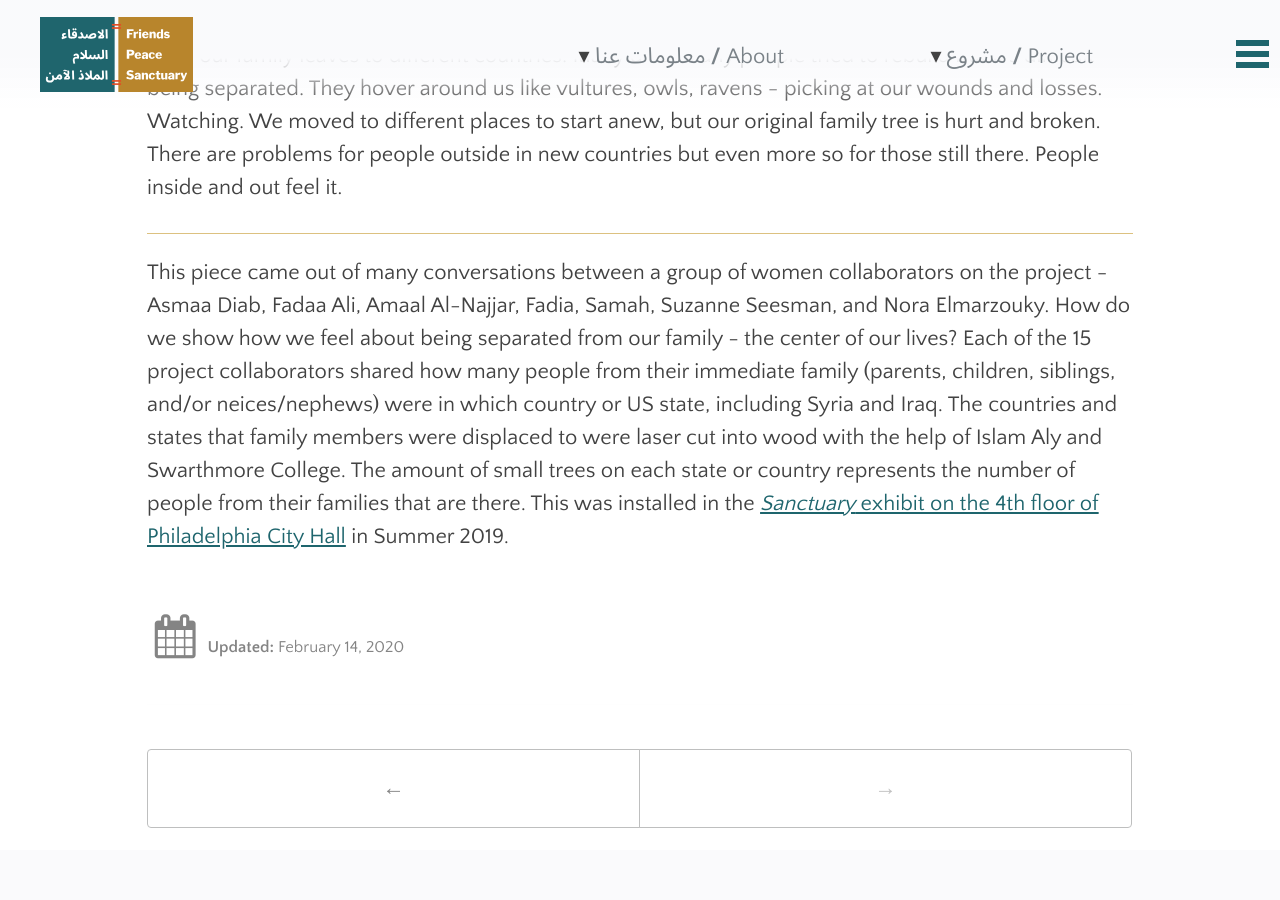
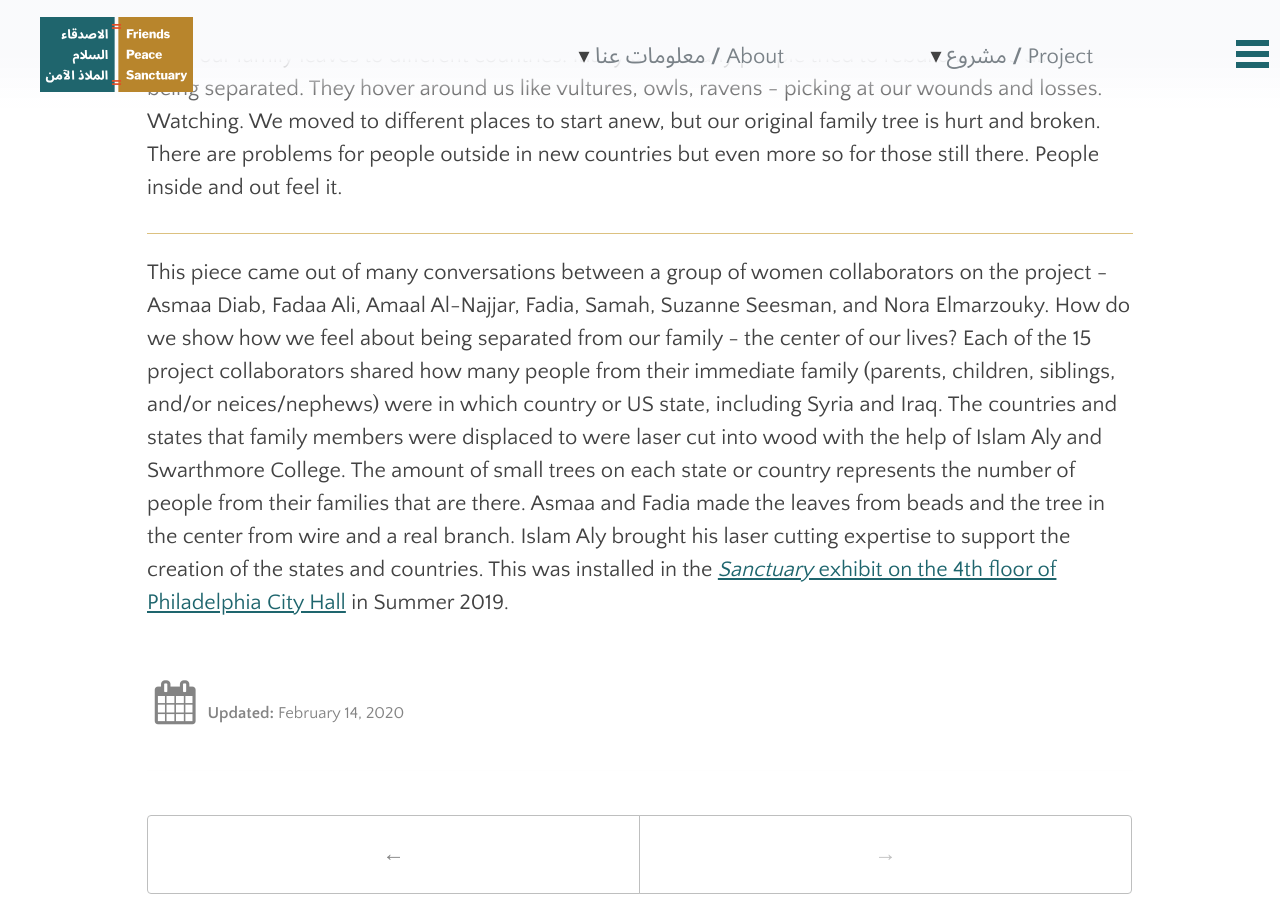
Before and after one commit to swat-ds/fps.swarthmore.edu, a Jekyll site: the page built from _posts/2020-02-14-a-broken-family-tree-asmaa-diab.md, in a window 1280 px wide and 900 px high, scrolled down 911 px. Built offline with Jekyll 4.4.1, drawn with Linux system fonts in a browser that asks for light colours.

Commit message:
Create 2020-02-14-a-broken-family-tree-asmaa-diab.md

```diff
--- a/_posts/2020-02-14-a-broken-family-tree-asmaa-diab.md
+++ b/_posts/2020-02-14-a-broken-family-tree-asmaa-diab.md
@@ -41,4 +41,4 @@ People inside and out feel it.
 
 <hr/>
 
-This piece came out of many conversations between a group of women collaborators on the project - Asmaa Diab, Fadaa Ali, Amaal Al-Najjar, Fadia, Samah, Suzanne Seesman, and Nora Elmarzouky. How do we show how we feel about being separated from our family - the center of our lives? Each of the 15 project collaborators shared how many people from their immediate family (parents, children, siblings, and/or neices/nephews) were in which country or US state, including Syria and Iraq. The countries and states that family members were displaced to were laser cut into wood with the help of Islam Aly and Swarthmore College. The amount of small trees on each state or country represents the number of people from their families that are there. This was installed in the [_Sanctuary_ exhibit on the 4th floor of Philadelphia City Hall](http://fps.swarthmore.edu/exhibitions/exhibit:city%20hall/sanctuary/) in Summer 2019.
+This piece came out of many conversations between a group of women collaborators on the project - Asmaa Diab, Fadaa Ali, Amaal Al-Najjar, Fadia, Samah, Suzanne Seesman, and Nora Elmarzouky. How do we show how we feel about being separated from our family - the center of our lives? Each of the 15 project collaborators shared how many people from their immediate family (parents, children, siblings, and/or neices/nephews) were in which country or US state, including Syria and Iraq. The countries and states that family members were displaced to were laser cut into wood with the help of Islam Aly and Swarthmore College. The amount of small trees on each state or country represents the number of people from their families that are there. Asmaa and Fadia made the leaves from beads and the tree in the center from wire and a real branch. Islam Aly brought his laser cutting expertise to support the creation of the states and countries. This was installed in the [_Sanctuary_ exhibit on the 4th floor of Philadelphia City Hall](http://fps.swarthmore.edu/exhibitions/exhibit:city%20hall/sanctuary/) in Summer 2019.
```
